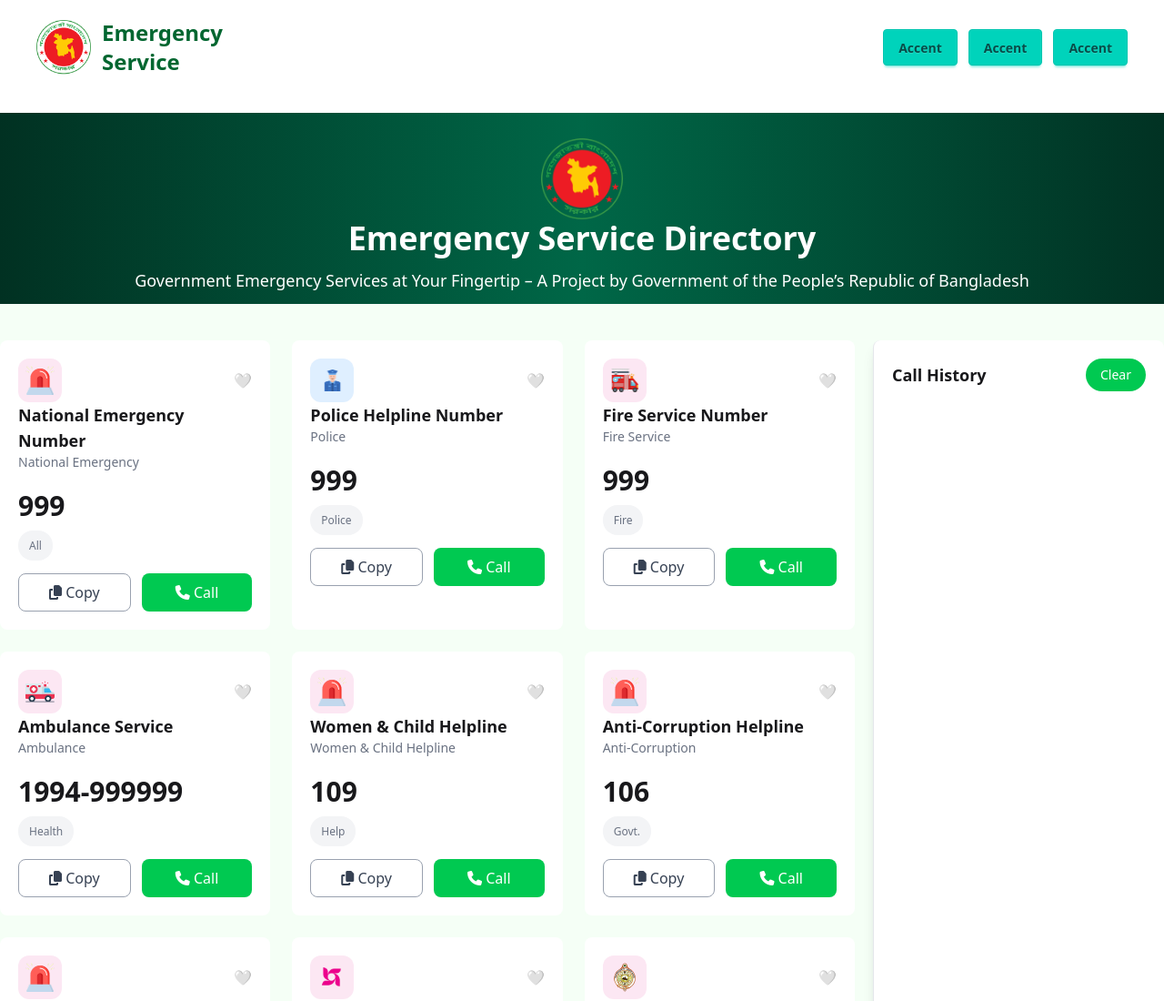
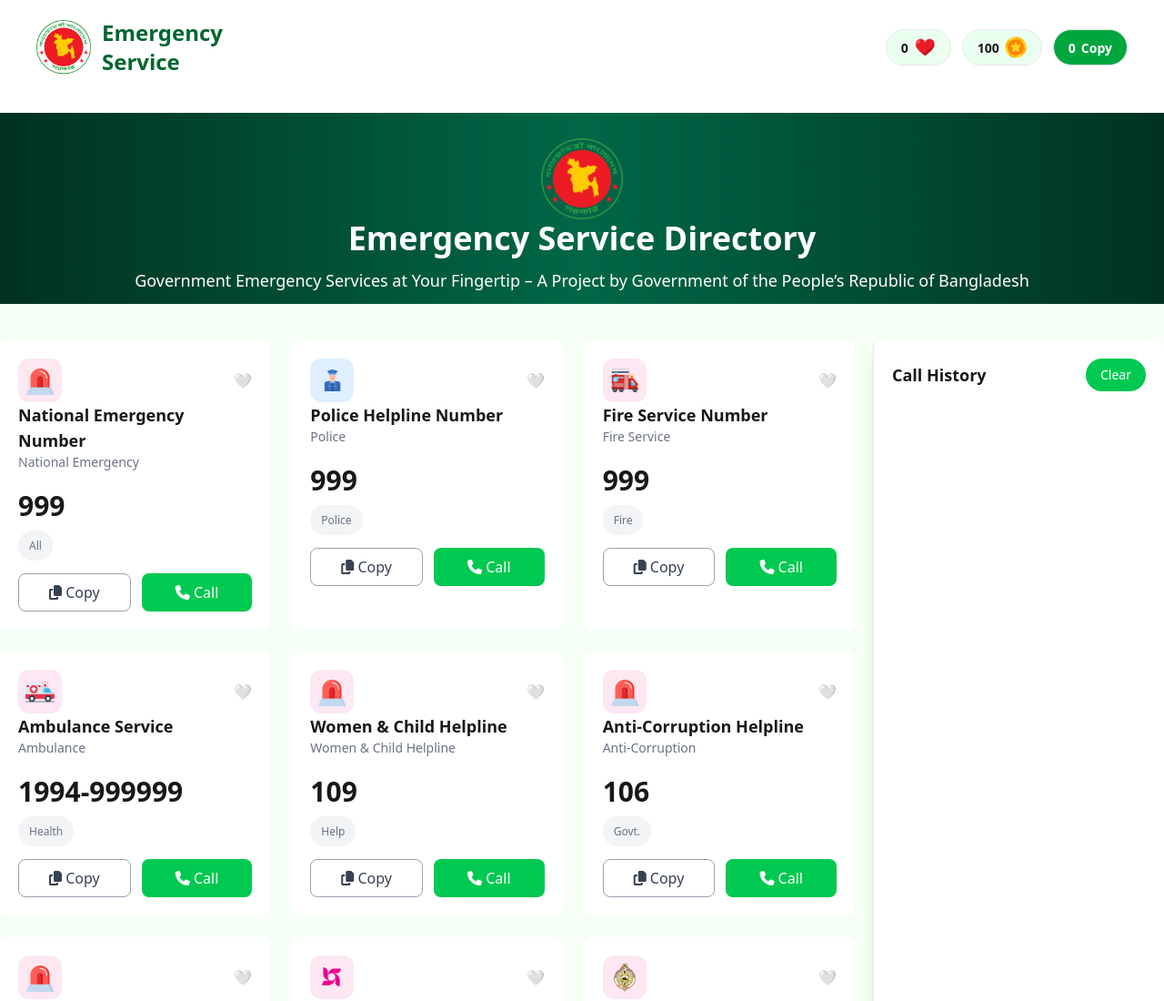
Before and after one commit to maimuna03134/B12-A-5-Emergency-Hotline, a plain HTML site: page index.html in a window 1280 px wide. Shown: the top 1100 px of the page at 91% size. Drawn offline with nearby package versions, Linux system fonts and the light colour scheme.

Commit message:
changes nav button name and style

```diff
--- a/index.html
+++ b/index.html
@@ -36,9 +36,9 @@
           </h1>
         </div>
         <div class="right flex flex-col sm:flex-row gap-3 mt-3 sm:mt-0">
-          <button class="btn btn-accent">Accent</button>
-          <button class="btn btn-accent">Accent</button>
-          <button class="btn btn-accent">Accent</button>
+          <button class="btn bg-[#41ff6b1a] rounded-4xl"><span>0</span> <img src="./assets/heart.png" class="w-6 h-6" alt=""></button>
+          <button class="btn bg-[#41ff6b1a] rounded-4xl"><span>100</span> <img src="./assets/coin.png" class="w-6 h-6" alt=""></button>
+          <button class="btn bg-green-600 text-white rounded-4xl"><span>0</span>Copy</button>
         </div>
       </nav>
     </header>
```
